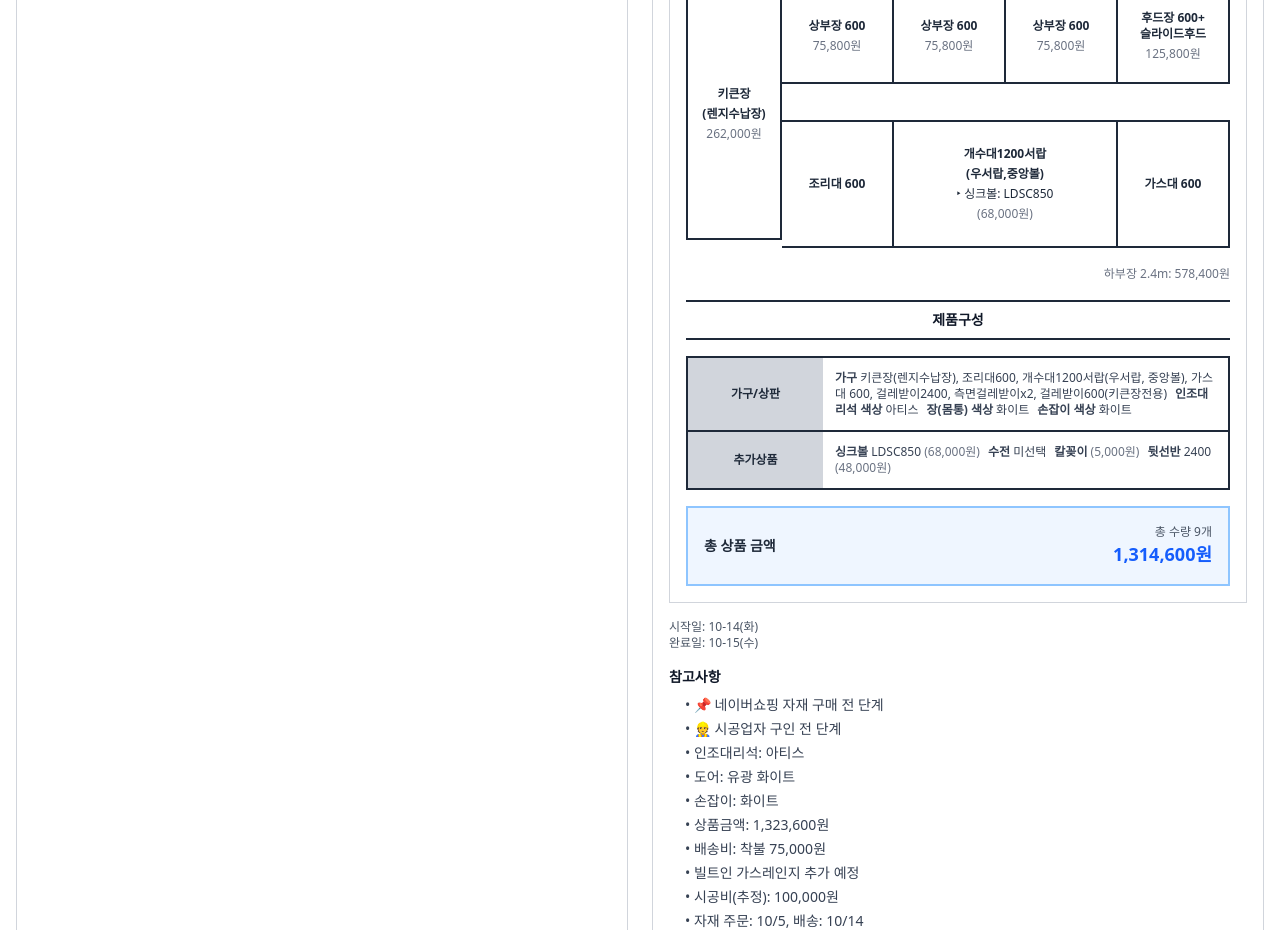
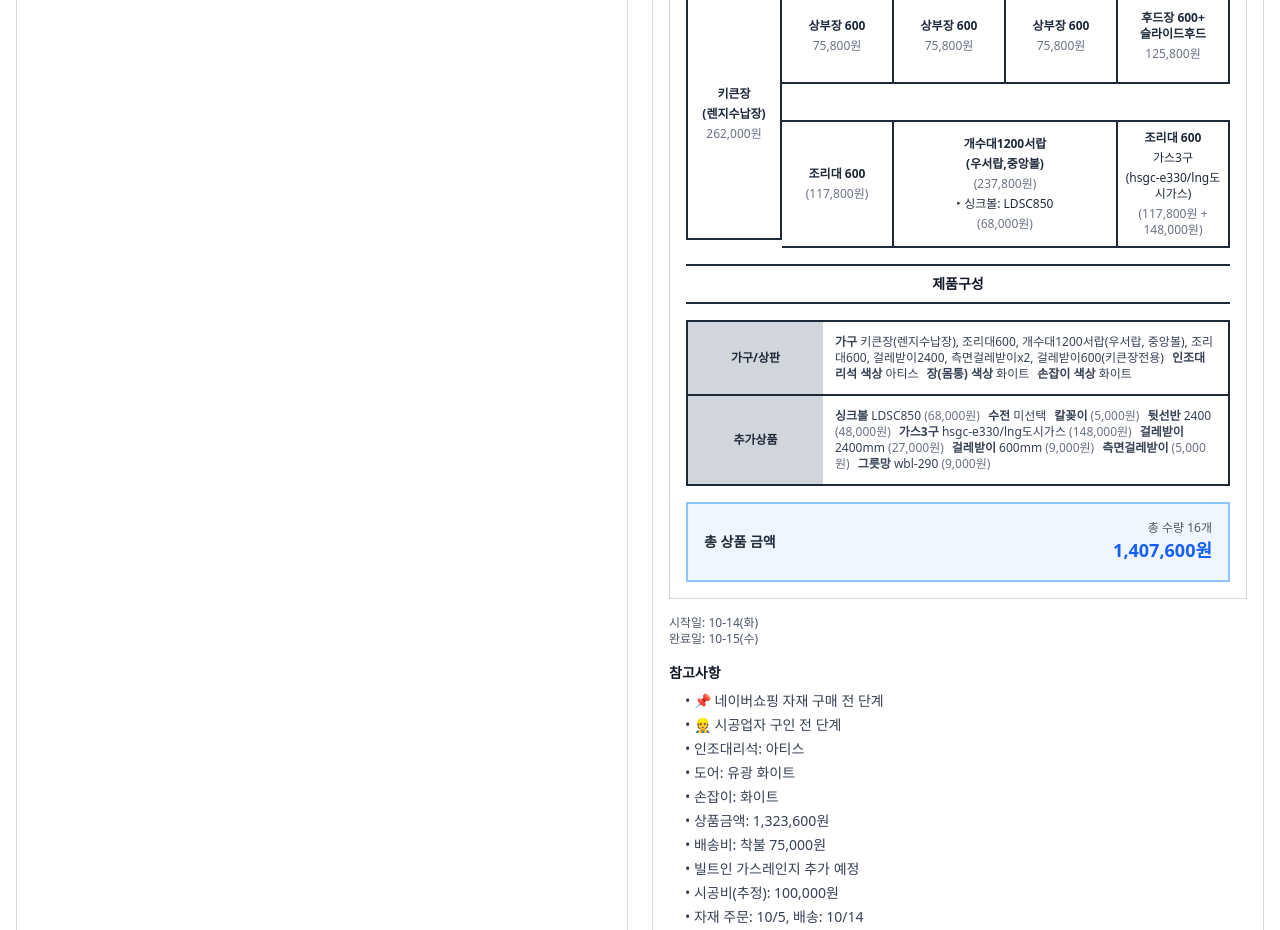
Before and after one commit to CheolheeLee0/vite-home-interior-optimizer, a React (Vite) app: page / in a window 1280 px wide. Shown: the part 3620-4550 px from the top of the page. Built offline with nearby package versions, Linux system fonts and the light colour scheme.

Commit message:
feat: 금액 합계 계산

```diff
--- a/src/components/TaskCard.tsx
+++ b/src/components/TaskCard.tsx
@@ -209,31 +209,31 @@ export default function TaskCard({ task, index, showCost = false }: TaskCardProp
                     <div className="grid grid-cols-12 gap-0">
                       <div className="col-span-3 border-2 border-gray-800 border-l-0 h-32 flex items-center justify-center">
                         <div className="text-center px-1">
-                          <div className="text-gray-800 font-semibold text-xs">조리대 600</div>
+                          <div className="text-gray-800 font-semibold text-xs mb-1">조리대 600</div>
+                          <div className="text-xs text-gray-500">(117,800원)</div>
                         </div>
                       </div>
                       <div className="col-span-6 border-2 border-gray-800 border-l-0 h-32 flex items-center justify-center">
                         <div className="text-center px-1">
                           <div className="text-gray-800 font-semibold text-xs mb-1">개수대1200서랍</div>
                           <div className="text-gray-800 font-semibold text-xs mb-1">(우서랍,중앙볼)</div>
+                          <div className="text-xs text-gray-500 mb-1">(237,800원)</div>
                           <div className="text-gray-800 text-xs mb-1">‣ 싱크볼: LDSC850</div>
                           <div className="text-xs text-gray-500">(68,000원)</div>
                         </div>
                       </div>
                       <div className="col-span-3 border-2 border-gray-800 border-l-0 h-32 flex items-center justify-center">
                         <div className="text-center px-1">
-                          <div className="text-gray-800 font-semibold text-xs">가스대 600</div>
+                          <div className="text-gray-800 font-semibold text-xs mb-1">조리대 600</div>
+                          <div className="text-gray-800 text-xs mb-1">가스3구</div>
+                          <div className="text-gray-800 text-xs mb-1">(hsgc-e330/lng도시가스)</div>
+                          <div className="text-xs text-gray-500">(117,800원 + 148,000원)</div>
                         </div>
                       </div>
                     </div>
                   </div>
                 </div>
               </div>
-            </div>
-
-            {/* 하부장 가격 */}
-            <div className="text-right mb-4">
-              <span className="text-xs text-gray-500">하부장 2.4m: 578,400원</span>
             </div>
 
             {/* 제품구성 Title */}
@@ -251,7 +251,7 @@ export default function TaskCard({ task, index, showCost = false }: TaskCardProp
                   가구/상판
                 </div>
                 <div className="col-span-3 p-3 text-xs text-gray-700">
-                  <span className="font-semibold">가구</span> 키큰장(렌지수납장), 조리대600, 개수대1200서랍(우서랍, 중앙볼), 가스대 600, 걸레받이2400, 측면걸레받이x2, 걸레받이600(키큰장전용)
+                  <span className="font-semibold">가구</span> 키큰장(렌지수납장), 조리대600, 개수대1200서랍(우서랍, 중앙볼), 조리대600, 걸레받이2400, 측면걸레받이x2, 걸레받이600(키큰장전용)
                   <span className="font-semibold ml-2">인조대리석 색상</span> 아티스
                   <span className="font-semibold ml-2">장(몸통) 색상</span> 화이트
                   <span className="font-semibold ml-2">손잡이 색상</span> 화이트
@@ -268,6 +268,11 @@ export default function TaskCard({ task, index, showCost = false }: TaskCardProp
                   <span className="font-semibold ml-2">수전</span> 미선택
                   <span className="font-semibold ml-2">칼꽂이</span> <span className="text-xs text-gray-500">(5,000원)</span>
                   <span className="font-semibold ml-2">뒷선반</span> 2400 <span className="text-xs text-gray-500">(48,000원)</span>
+                  <span className="font-semibold ml-2">가스3구</span> hsgc-e330/lng도시가스 <span className="text-xs text-gray-500">(148,000원)</span>
+                  <span className="font-semibold ml-2">걸레받이</span> 2400mm <span className="text-xs text-gray-500">(27,000원)</span>
+                  <span className="font-semibold ml-2">걸레받이</span> 600mm <span className="text-xs text-gray-500">(9,000원)</span>
+                  <span className="font-semibold ml-2">측면걸레받이</span> <span className="text-xs text-gray-500">(5,000원)</span>
+                  <span className="font-semibold ml-2">그릇망</span> wbl-290 <span className="text-xs text-gray-500">(9,000원)</span>
                 </div>
               </div>
             </div>
@@ -277,8 +282,8 @@ export default function TaskCard({ task, index, showCost = false }: TaskCardProp
               <div className="flex justify-between items-center">
                 <span className="text-sm font-semibold text-gray-800">총 상품 금액</span>
                 <div className="text-right">
-                  <div className="text-xs text-gray-600">총 수량 9개</div>
-                  <div className="text-lg font-bold text-blue-600">1,314,600원</div>
+                  <div className="text-xs text-gray-600">총 수량 16개</div>
+                  <div className="text-lg font-bold text-blue-600">1,407,600원</div>
                 </div>
               </div>
             </div>
```
